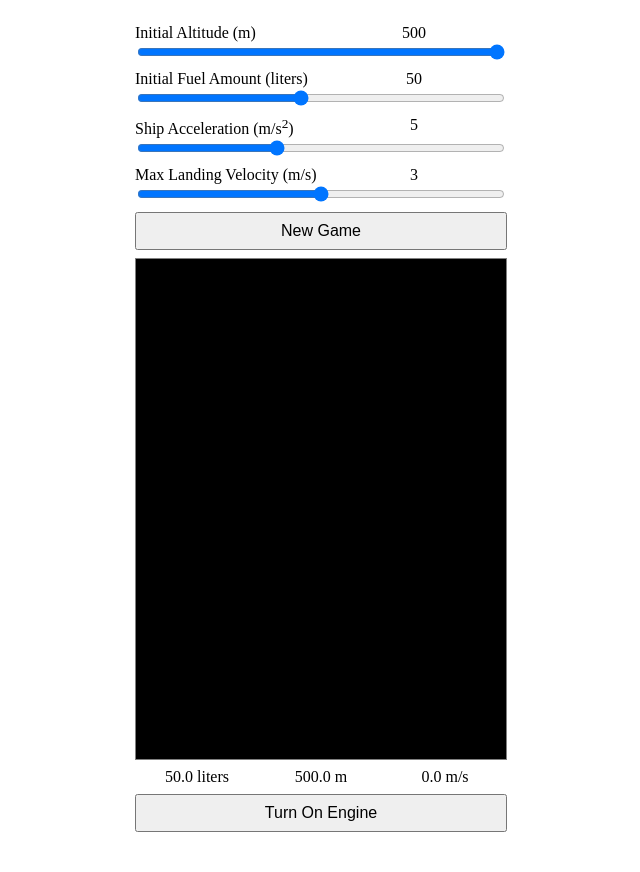
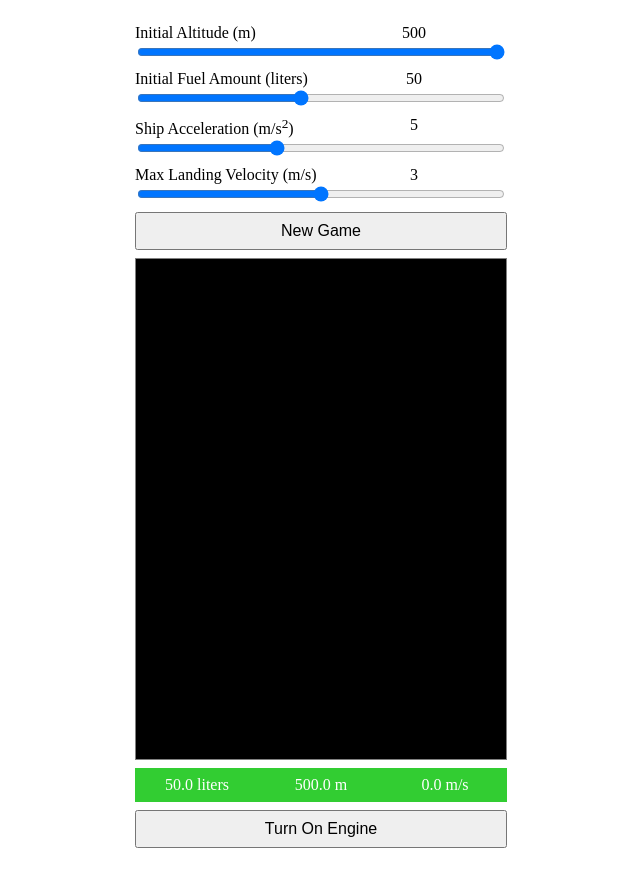
Before and after one commit to tomfoxweb/game-apollon, an Angular app: page / in a window 1280 px wide. Shown: the whole page, without its empty margins (319-959 px from the left). Built offline with nearby package versions, Linux system fonts and the light colour scheme.

Commit message:
Add styles for info spans

```diff
--- a/src/app/app.component.html
+++ b/src/app/app.component.html
@@ -62,9 +62,19 @@
   <button class="button-new-game" (click)="newGame()">New Game</button>
   <canvas #canvasGame class="canvas-game" width="370" height="500"></canvas>
   <div class="info-container">
-    <span class="info-fuel">{{ fuelAmount | number: "1.1-1" }} liters</span>
-    <span class="info-altitude">{{ altitude | number: "1.1-1" }} m</span>
-    <span class="info-velocity">{{ velocity | number: "1.1-1" }} m/s</span>
+    <span class="info-fuel" [class.danger-value]="dangerFuelAmount"
+      >{{ fuelAmount | number: "1.1-1" }} liters</span
+    >
+    <span class="info-altitude" [class.danger-value]="dangerAltitude"
+      >{{ altitude | number: "1.1-1" }} m</span
+    >
+    <span
+      class="info-velocity"
+      [class.danger-value]="dangerVelocity"
+      [class.over-value]="positiveVelocity"
+    >
+      {{ velocity | number: "1.1-1" }} m/s
+    </span>
   </div>
   <button
     class="button-engine"
--- a/src/app/app.component.scss
+++ b/src/app/app.component.scss
@@ -42,11 +42,23 @@ $content-max-width: 370px;
   .info-container {
     display: grid;
     grid-template-columns: repeat(3, 1fr);
-    justify-items: center;
     font-size: 1rem;
 
     span {
+      display: block;
+      padding: 0.5em;
       font-size: inherit;
+      text-align: center;
+      color: white;
+      background-color: limegreen;
+
+      &.danger-value {
+        background-color: red;
+      }
+
+      &.over-value {
+        background-color: green;
+      }
     }
   }
 }
--- a/src/app/app.component.ts
+++ b/src/app/app.component.ts
@@ -38,6 +38,10 @@ export class AppComponent implements OnInit, AfterViewInit, Viewable {
   fuelAmount = this.valueFuelAmount;
   velocity = 0;
   altitude = this.valueAltitude;
+  dangerVelocity = false;
+  positiveVelocity = false;
+  dangerAltitude = false;
+  dangerFuelAmount = false;
 
   private images: Promise<Map<FigureType, HTMLImageElement>> | undefined;
 
@@ -58,14 +62,19 @@ export class AppComponent implements OnInit, AfterViewInit, Viewable {
 
   showFuelAmount(fuelAmount: number): void {
     this.fuelAmount = fuelAmount;
+    this.dangerFuelAmount = this.fuelAmount < this.maxFuelAmount / 20;
   }
 
   showAltitude(altitude: number): void {
     this.altitude = altitude;
+    this.dangerAltitude = this.altitude < this.maxAltitude / 20;
   }
 
   showVelocity(velocity: number): void {
     this.velocity = velocity;
+    const initialVelocity = Number(this.rangeSafeVelocity.nativeElement.value);
+    this.dangerVelocity = this.velocity < -initialVelocity;
+    this.positiveVelocity = this.velocity > 0;
   }
 
   newGame(): void {
```
